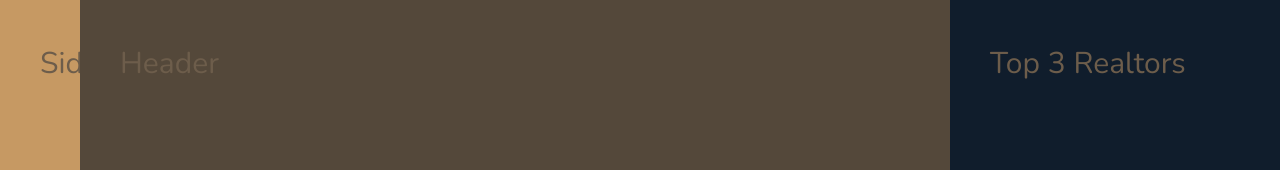
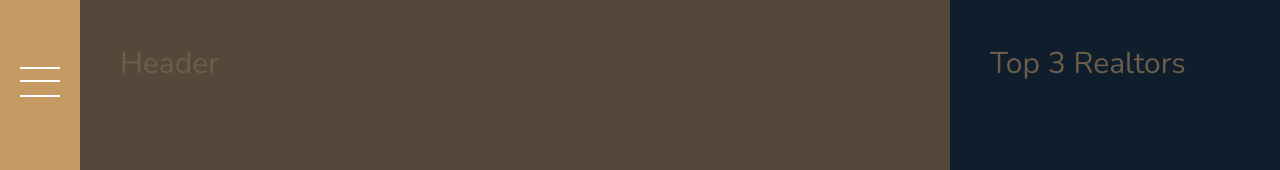
Before and after one commit to Krenbot/Nexter, a website: page index.html in a window 1280 px wide. Shown: the top 170 px of the page. Drawn offline with nearby package versions, Linux system fonts and the light colour scheme.

Commit message:
apply sidebar burger menu

```diff
--- a/index.html
+++ b/index.html
@@ -14,7 +14,9 @@
 </head>
 
 <body class="container">
-    <div class="sidebar">Sidebar</div>
+    <div class="sidebar">
+        <button class="nav-btn"></button>
+    </div>
     <div class="header">Header</div>
     <div class="realtors">Top 3 Realtors</div>
 
--- a/sass/_sidebar.scss
+++ b/sass/_sidebar.scss
@@ -1,5 +1,35 @@
 .sidebar {
     background-color: $color-primary;
     grid-column: sidebar-start / sidebar-end;
-    grid-row: 1 / -1
+    grid-row: 1 / -1;
+
+    display: flex;
+    justify-content: center;
 }
+
+.nav-btn {
+    border: none;
+    border-radius: 0;
+    background-color: white;
+    height: 2px;
+    width: 4.5rem;
+    margin-top: 4rem;
+
+    &::before,
+    &::after {
+        background-color: white;
+        height: 2px;
+        width: 4rem;
+        content: "";
+        display: block;
+    }
+
+    &::before {
+        transform: translateY(-1.3rem);
+    }
+
+    &::after {
+        transform: translateY(1.3rem);
+    }
+
+}
```
Also changed, not shown: sass/main.css, 1 other file.
